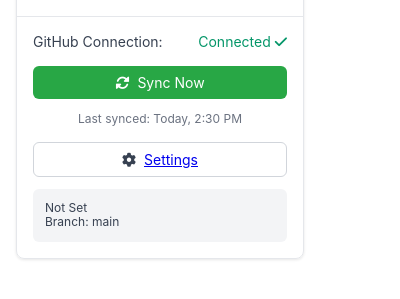
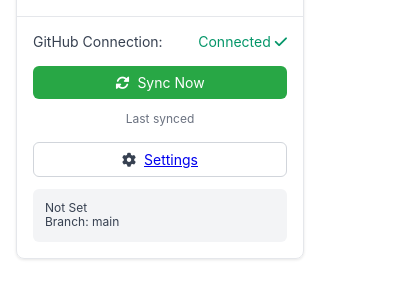
Before and after one commit to oseni99/LeetcodeGitHubSync, a browser extension: page popup.html in a window 400 px wide. Shown: the part 53-352 px from the top of the page. Drawn offline with Linux system fonts and the light colour scheme.

Commit message:
edited text content for last sync time

```diff
--- a/popup.html
+++ b/popup.html
@@ -29,7 +29,7 @@
           Sync Now
         </button>
 
-        <div class="last-sync">Last synced: Today, 2:30 PM</div>
+        <div class="last-sync">Last synced</div>
 
         <button class="btn btn-secondary">
           <i class="fas fa-cog"></i>
```
